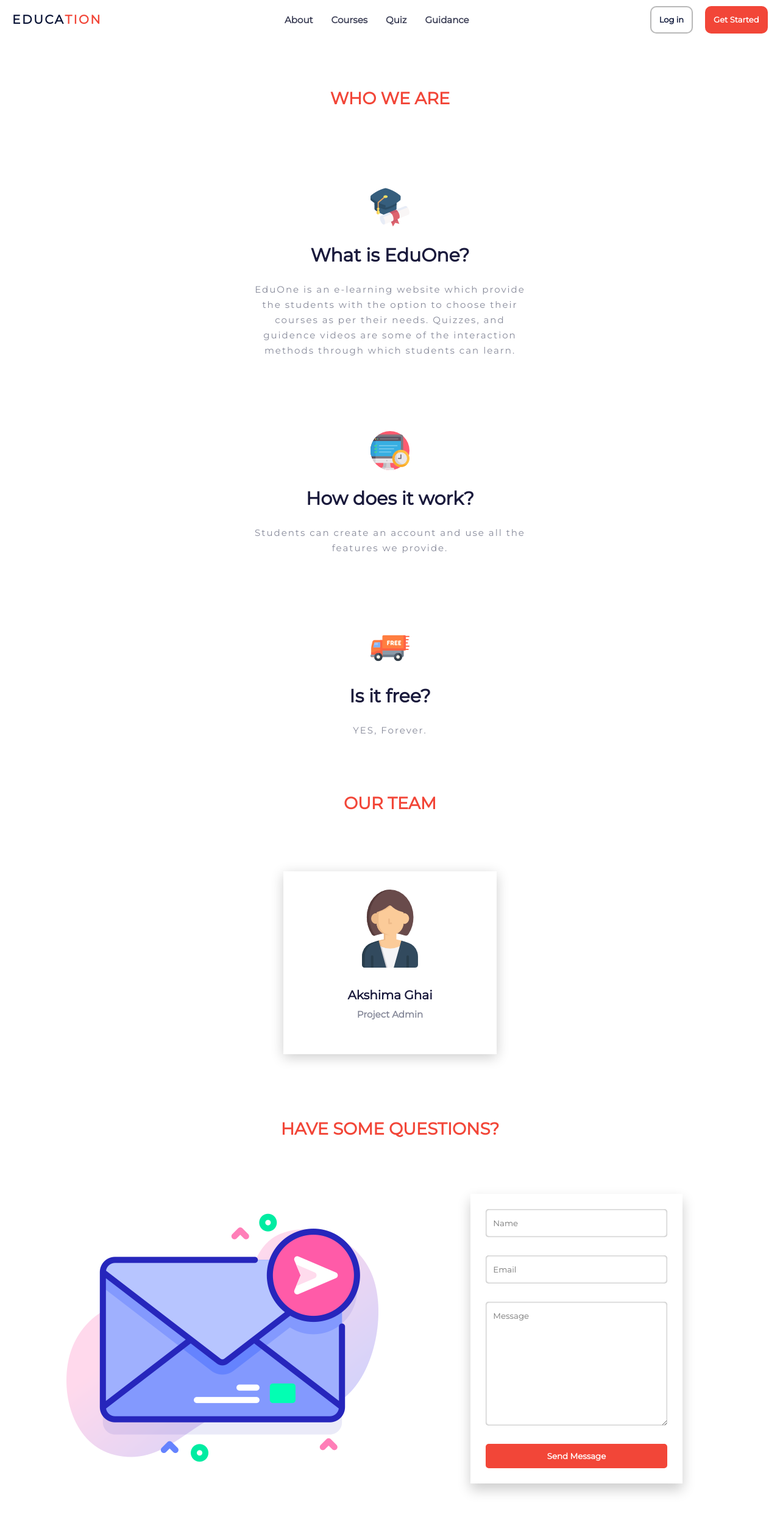
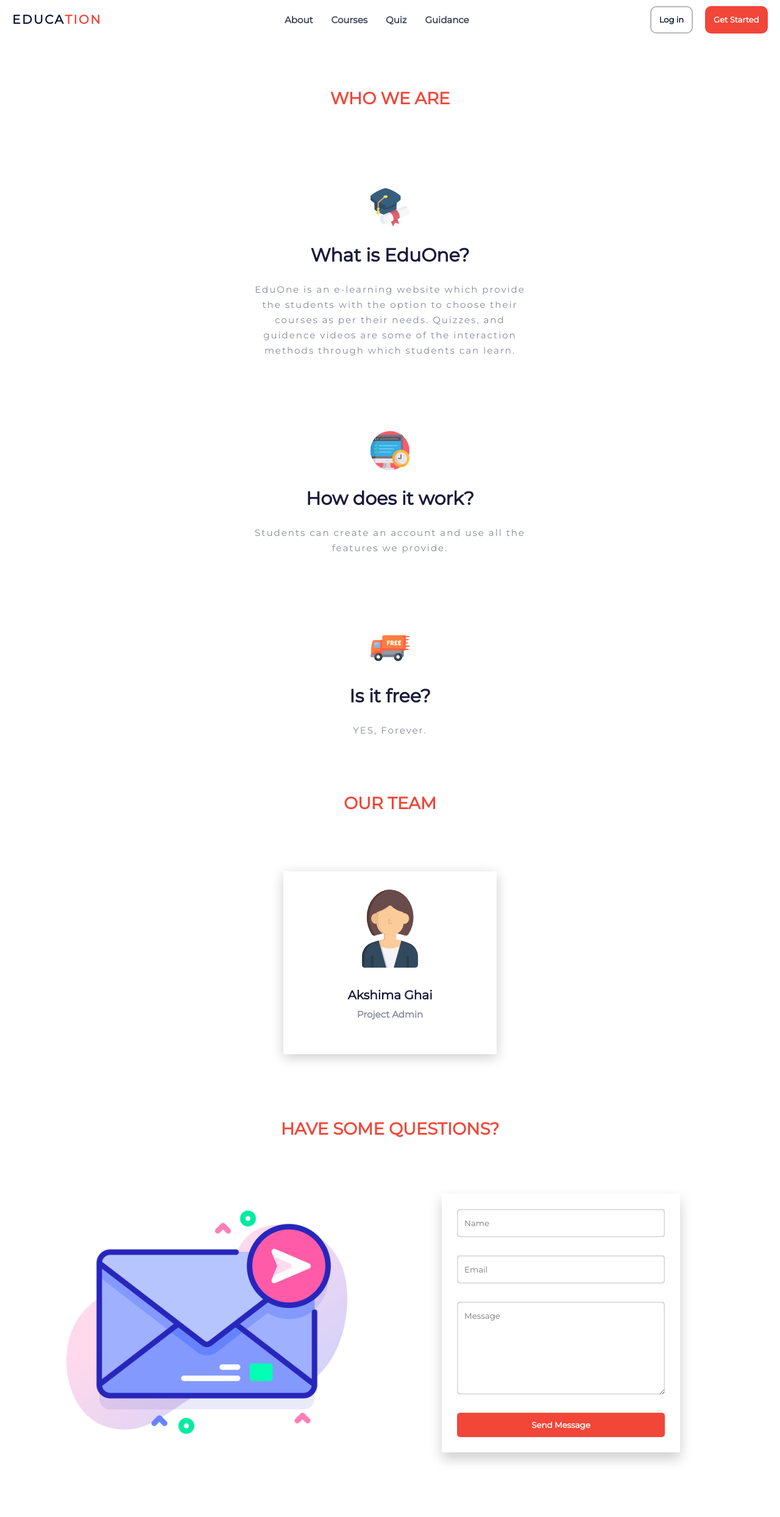
Before and after one commit to Akshima-Ghai/OneEducationalWebsiteForAll, a React (Create React App) app: page /about in a window 1280 px wide. Shown: the top 2488 px of the page at 61% size. Built offline with nearby package versions, Linux system fonts and the light colour scheme.

Commit message:
Fixed Mail Image Size

```diff
--- a/src/pages/About/About.css
+++ b/src/pages/About/About.css
@@ -106,3 +106,7 @@
 .about__qf--form button{
     padding: 1rem .75rem;
 }
+
+.about__qf--img{
+    width: 100%;
+}
```
